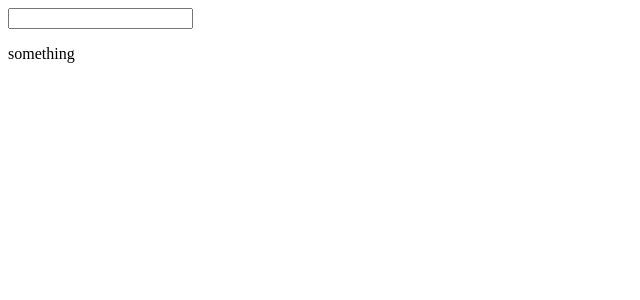
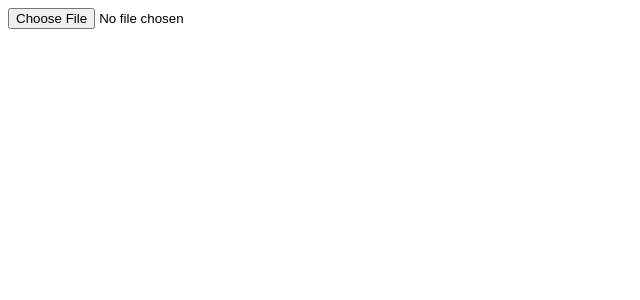
Before and after one commit to kame-u-y/CodeStage, a React app: page / in a window 1280 px wide. Shown: the top 300 px of the page, without its empty margins (0-640 px from the left). Built offline with nearby package versions, Linux system fonts and the light colour scheme.

Commit message:
基本的な枠組み作り

```diff
--- a/src/index.jsx
+++ b/src/index.jsx
@@ -1,21 +1,47 @@
 import React from 'react';
 import {render} from 'react-dom';
 
-class App extends React.Component {
+class CodeStage extends React.Component {
     constructor(props) {
         super(props);
-        this.state = {message: 'something'}
-    }
-
-    onChange(e) {
-        this.setState( {message: e.target.value} )
     }
 
     render() {
         return (
             <div>
-                <input type="text" onChange={this.onChange.bind(this)} />
-                <p>{this.state.message}</p>
+
+            </div>
+        )
+    }
+}
+
+class LoadCode extends React.Component {
+    constructor(props) {
+        super(props);
+    }
+
+    render() {
+        return (
+            <div>
+                <input type="file" />
+                <div>
+
+                </div>
+            </div>
+        )
+    }
+}
+
+class App extends React.Component {
+    constructor(props) {
+        super(props);
+    }
+
+    render() {
+        return (
+            <div>
+                <CodeStage />
+                <LoadCode />
             </div>
         )
     }
```
